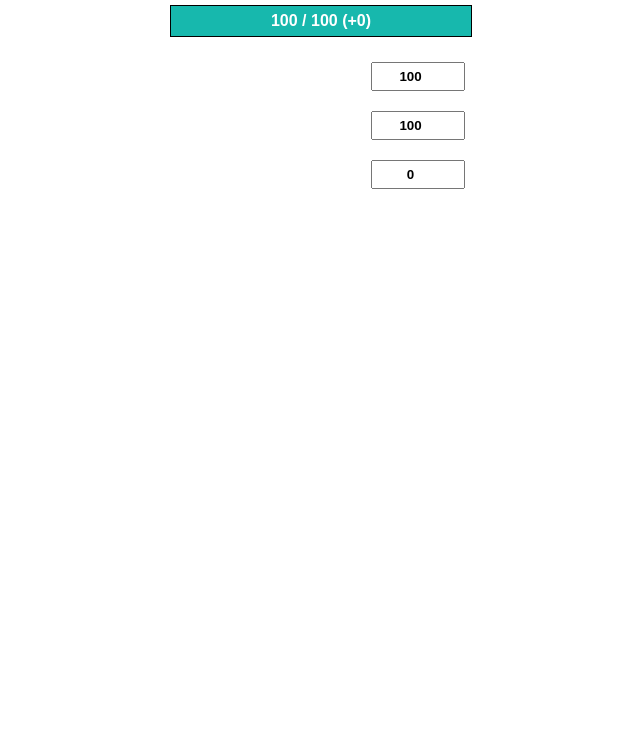
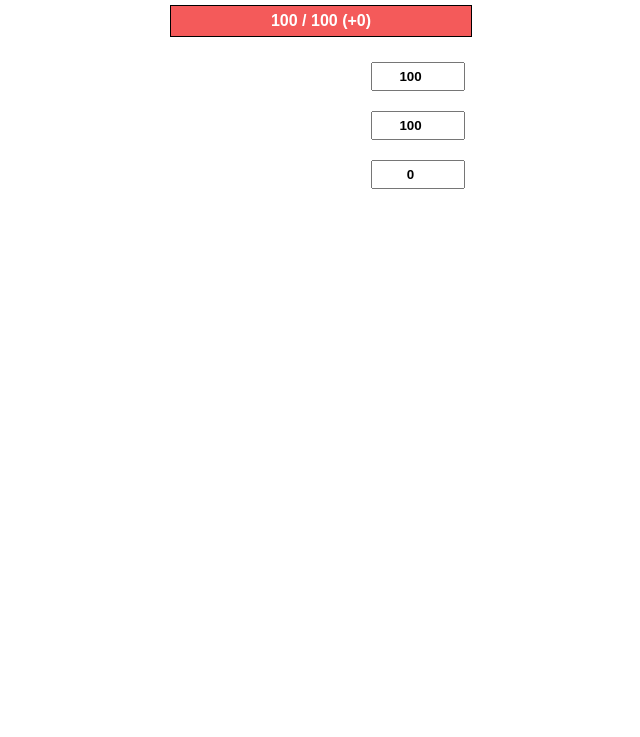
Before and after one commit to kors98/hp-tracker, a plain HTML site: page index.html in a window 1280 px wide. Shown: the part 63-800 px from the top of the page, without its empty margins (320-960 px from the left). Drawn offline with Linux system fonts and the light colour scheme.

Commit message:
Update index.html

```diff
--- a/index.html
+++ b/index.html
@@ -25,29 +25,30 @@
             overflow: hidden;
         }
 
+		.temp-hp-fill {
+			position: absolute;
+			top: 0;
+			left: 0;
+			height: 100%;
+			background-color: LightCoral;
+			z-index: 1; /* Abaixo da barra de HP atual */
+			opacity: 0.7;
+			transition: width 0.3s ease-in-out;
+			pointer-events: none; /* Adicione isso para evitar interferência */
+}
+
         .hp-fill {
             height: 100%;
-            background-color: #4caf50;
+            background-color: red;
             transition: width 0.3s ease-in-out;
-            z-index: 1;
-        }
-
-        .temp-hp-fill {
-            position: absolute;
-            top: 0;
-            left: 0;
-            height: 100%;
-            background-color: #00bcd4;
             z-index: 2;
-            opacity: 0.7;
-            transition: width 0.3s ease-in-out;
         }
 
         .overflow-hp {
             position: absolute;
             top: 0;
             height: 100%;
-            background-color: #f44336;
+            background-color: Crimson;
             z-index: 3;
             transition: width 0.3s ease-in-out;
         }
@@ -61,10 +62,8 @@
             line-height: 30px;
             font-weight: bold;
             color: white;
-			<!--text-shadow: -1px -1px 0 #000, 1px -1px 0 #000, -1px 1px 0 #000, 1px 1px 0 #000; /* Contorno preto */-->
 		}
 
-        /* Contorno branco de 1px em todos os outros textos */
         h2, label, input, button {
             color: white;
         }
@@ -108,9 +107,9 @@
     <h2>HP Tracker</h2>
 
     <div class="hp-bar">
+		<div class="temp-hp-fill" id="tempHpBar"></div>
+		<div class="hp-fill" id="hpBar"></div>
         <div class="overflow-hp" id="overflowHpBar"></div>
-        <div class="temp-hp-fill" id="tempHpBar"></div>
-        <div class="hp-fill" id="hpBar"></div>
         <div class="hp-value" id="hpValue">0 / 0</div>
     </div>
 
```
